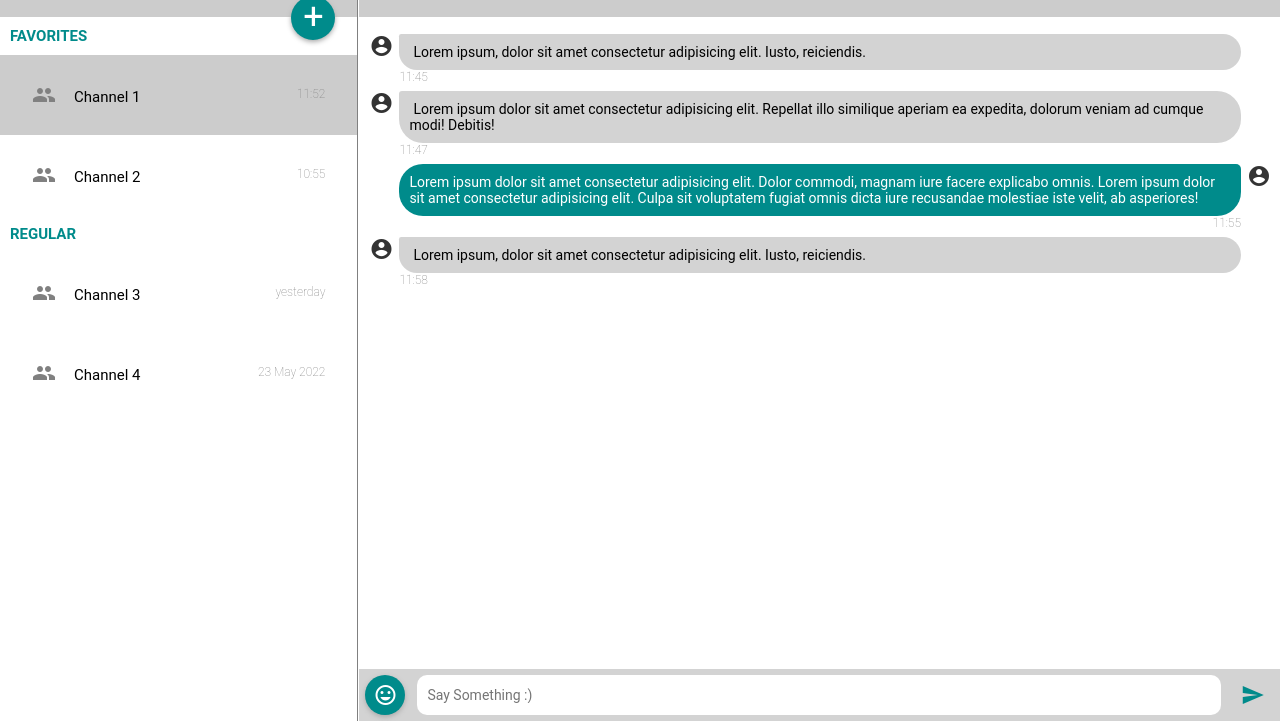
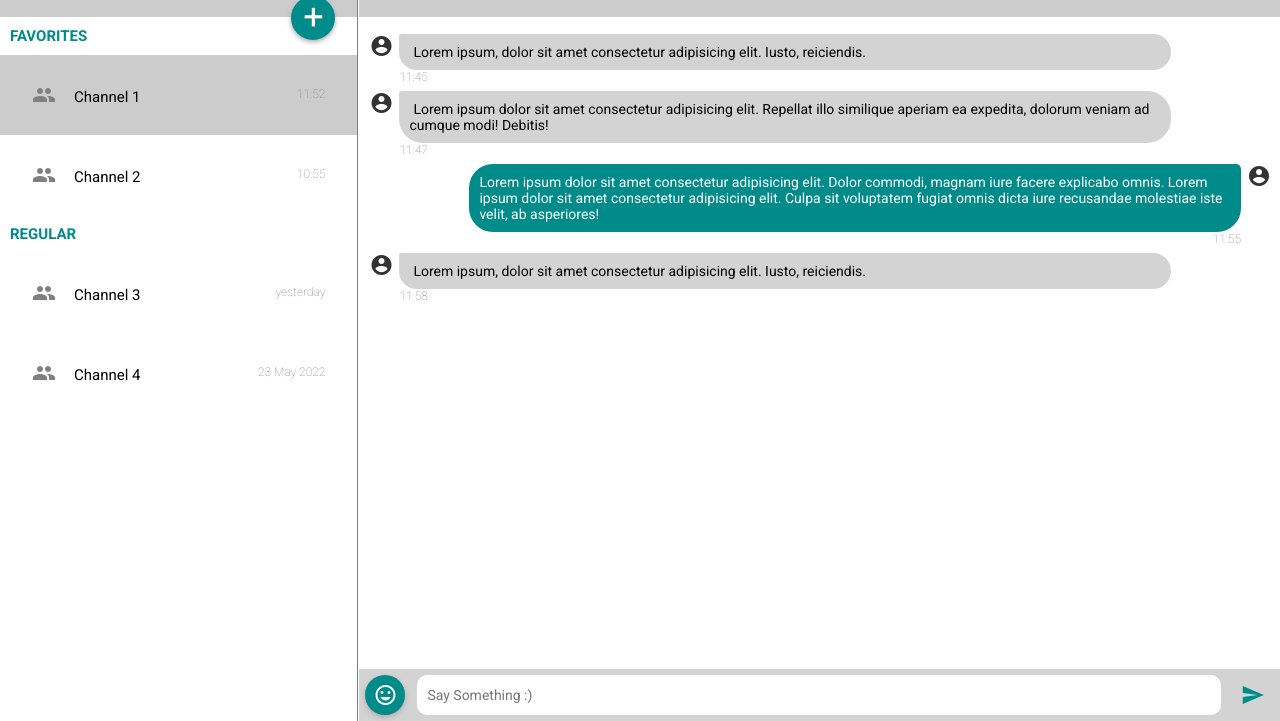
Before and after one commit to walidtolba/homework_DAW_01, a plain HTML site: page index.html in a window 1280 px wide. Shown: the part 79-800 px from the top of the page. Drawn offline with Linux system fonts and the light colour scheme.

Commit message:
This commit is for Github

```diff
--- a/CSS/style.css
+++ b/CSS/style.css
@@ -1,5 +1,4 @@
-/* Import Roboto */
-
+@import url("https://fonts.googleapis.com/css2?family=Roboto:ital,wght@0,100;0,300;0,400;0,700;1,100;1,300;1,400;1,700;1,900&display=swap");
 /* Global */
 * {
   margin: 0;
@@ -154,7 +153,7 @@ button {
   padding: 10px;
   border-radius: 3vh;
   border-top-left-radius: 3px;
-  margin: -3px 30px 0 30px;
+  margin: -3px 100px 0 30px;
   background-color: lightgray;
   font-size: 14px;
 }
@@ -175,6 +174,8 @@ button {
   border-top-right-radius: 5px;
   background-color: darkcyan;
   color: white;
+  margin-right: 30px;
+  margin-left: 100px;
 }
 
 .chat-bubble h2 {
```
Also changed, not shown: index.html (+1 -0 lines), 1 other file.
